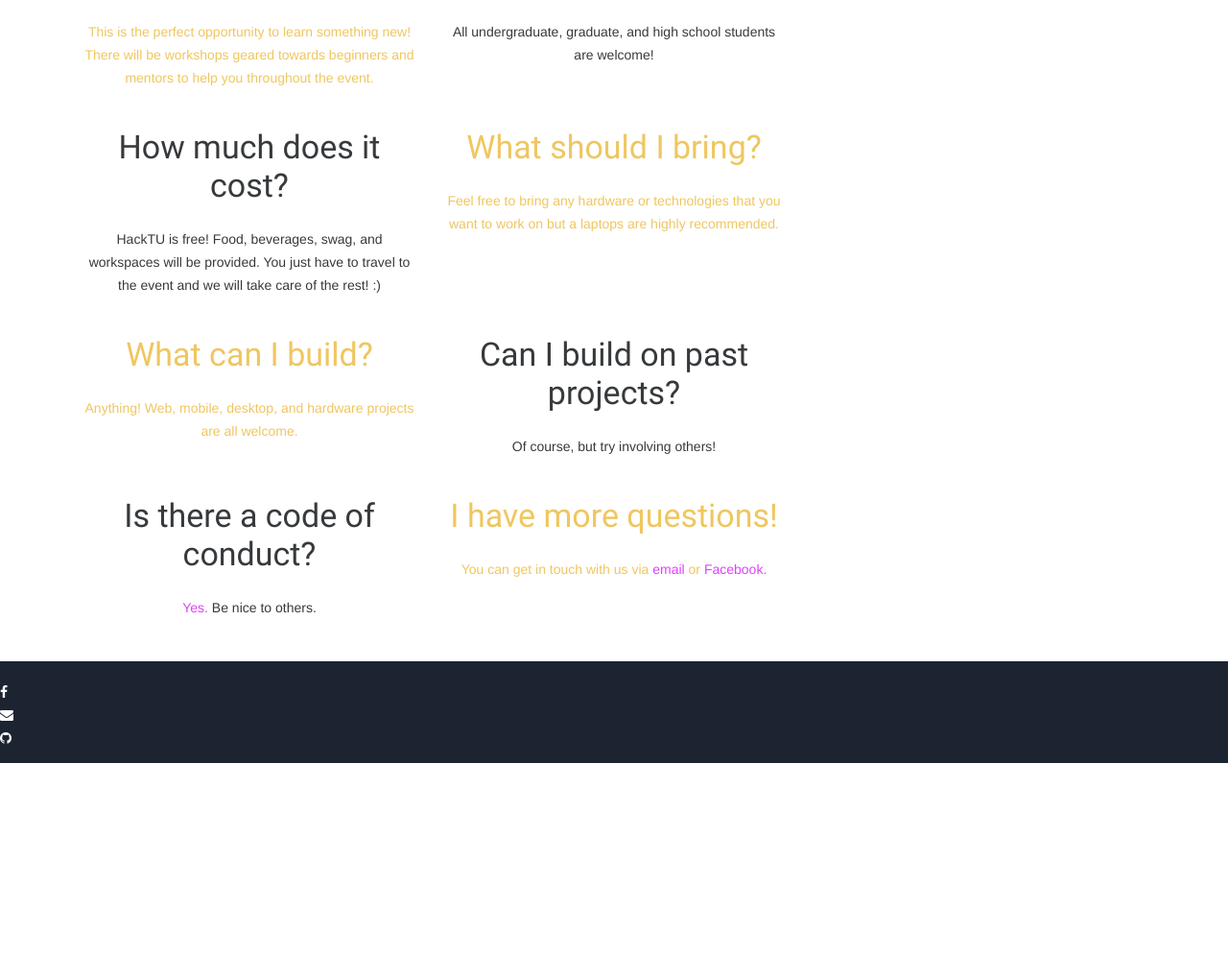
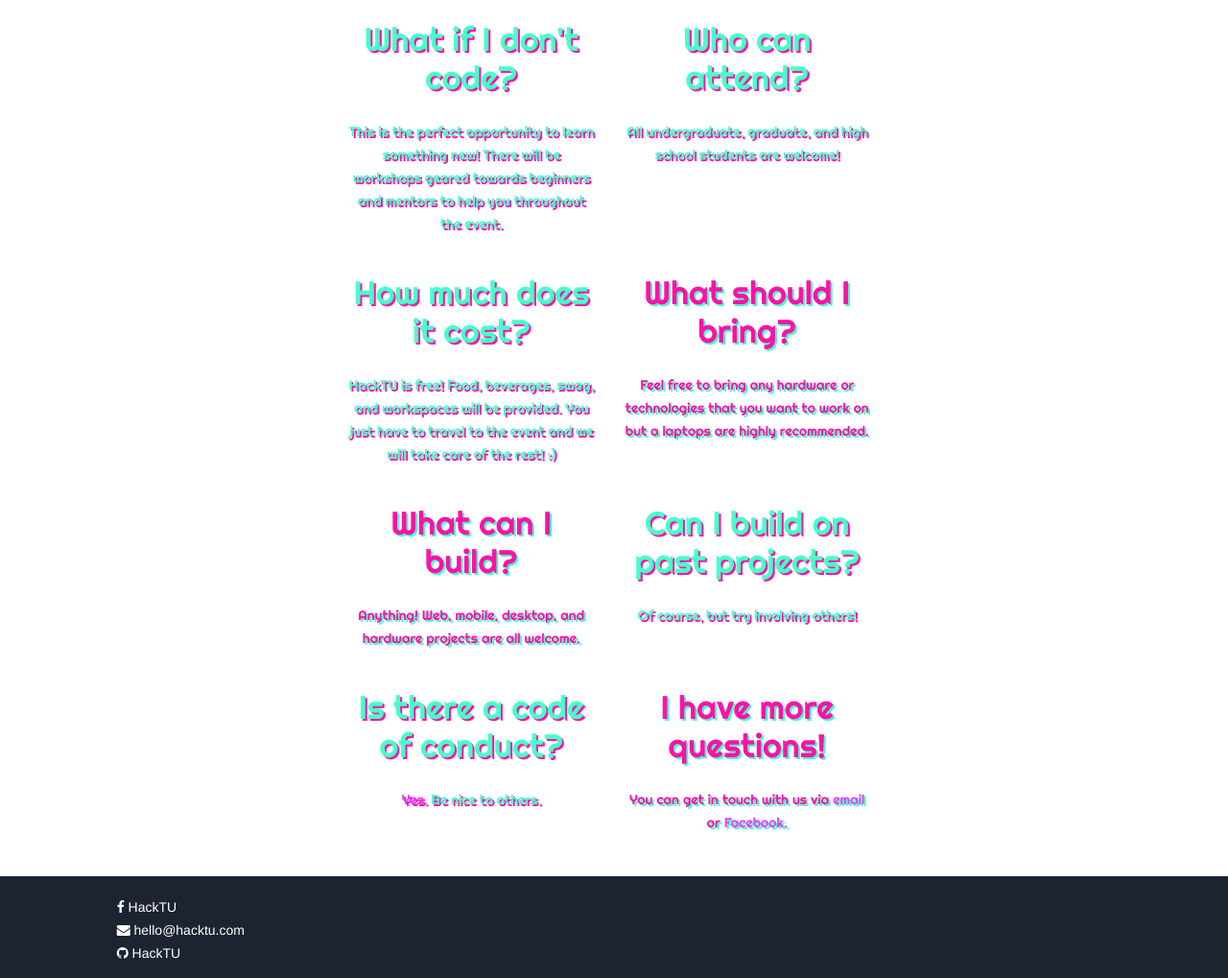
Before and after one commit to TzviZeller/HackTU, a plain HTML site: page Website/Retro/index.html in a window 1280 px wide. Shown: the part 2477-3496 px from the top of the page at 96% size. Before the commit the page ends 3272 px from the top, so only its background shows below. Drawn offline with nearby package versions, Linux system fonts and the light colour scheme; a web font is replaced by a local one.

Commit message:
Centered FAQ & Fixed Footer

```diff
--- a/Website/Retro/css/style.css
+++ b/Website/Retro/css/style.css
@@ -26,7 +26,29 @@ color: #68b5ff !important;
 text-shadow: 2px 2px #000;
 }
 
+#FAQ div {
+  font-family: 'Righteous', cursive;
+}
+#FAQ h3 {
+  font-family: 'Righteous', cursive;
+}
 
+#FAQ .altColor {
+  color: #FF11A7 !important;
+  text-shadow: 2px 2px #47ffcb;
+}
+
+#FAQ {
+  color: #47ffcb !important;
+  text-shadow: 2px 2px #FF11A7;
+}
+
+
+  @media only screen and (min-width: 1025px) {
+        #FAQ {
+            margin-left: 25%;
+        }
+    }
 
 #signupBorder {
   border-top: .5em solid #68b5ff;
--- a/Website/Retro/index.html
+++ b/Website/Retro/index.html
@@ -324,7 +324,7 @@
                           A hackathon is a tech innovation marathon. This is where your dreams run wild.
                       </p>
                   </div>
-                  <div class="col-md-4" style="color: #efc660;">
+                  <div class="col-md-4 altColor">
                       <h3>What if I don't have a team or an idea?</h3>
                       <p>
                           No problem! You can find a team once you arrive. Most hackers arrive without a team. You will often find inspiration for ideas at the hackathon.
@@ -332,7 +332,7 @@
                   </div>
               </div>
               <div class="row">
-                  <div class="col-md-4 col-md-offset-2" style="color: #efc660;">
+                  <div class="col-md-4 col-md-offset-4">
                       <h3>What if I don't code?</h3>
                       <p>
                           This is the perfect opportunity to learn something new! There will be workshops geared towards beginners and mentors to help you throughout the event.
@@ -354,7 +354,7 @@
                       </p>
                   </div>
 
-                  <div class="col-md-4" style="color: #efc660;">
+                  <div class="col-md-4 altColor">
                       <h3>	What should I bring?	</h3>
                       <p>
                           Feel free to bring any hardware or technologies that you want to work on but a laptops are highly recommended.
@@ -363,7 +363,7 @@
               </div>
 
               <div class="row">
-                  <div class="col-md-4 col-md-offset-2" style="color: #efc660;">
+                  <div class="col-md-4 col-md-offset-2 altColor">
                       <h3>What can I build?</h3>
                       <p>
                           Anything! Web, mobile, desktop, and hardware projects are all welcome.
@@ -386,7 +386,7 @@
                       </p>
                   </div>
 
-                  <div class="col-md-4" style="color: #efc660;">
+                  <div class="col-md-4 altColor">
                       <h3>		I have more questions!		</h3>
                       <p>
                           You can get in touch with us via <a href="mailto:hello@hacktu.com">email</a> or <a href="https://www.facebook.com/hackTowson">Facebook.</a>
@@ -402,19 +402,21 @@
             <!--Footer Links-->
             <div class="container-fluid">
                 <div class="row">
+                  <div class="col-md-3 offset-md-1">
                     <ul>
                         <li>
-                            <a href="https://www.facebook.com/hackTowson" class="btn-social btn-outline"><i class="fa fa-facebook"> </i></a>
+                            <a href="https://www.facebook.com/hackTowson" class="btn-social btn-outline"><i class="fa fa-facebook"></i> HackTU</a>
                         </li>
 
                         <li>
-                            <a href="mailto:hello@hacktu.com" class="btn-social btn-outline"><i class="fa fa-envelope"></i></a>
+                            <a href="mailto:hello@hacktu.com" class="btn-social btn-outline"><i class="fa fa-envelope"></i> hello@hacktu.com</a>
                         </li>
 
                         <li>
-                            <a href="https://github.com/TzviZeller/HackTU" class="btn-social btn-outline"><i class="fa fa-github"></i></a>
+                            <a href="https://github.com/TzviZeller/HackTU" class="btn-social btn-outline"><i class="fa fa-github"></i> HackTU</a>
                         </li>
                     </ul>
+                  </div>
                 </div>
             </div>
             <!--/.Footer Links-->
```
